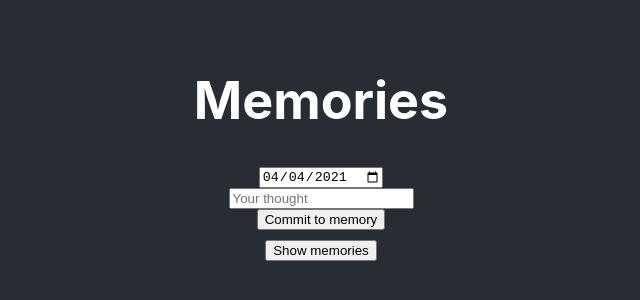
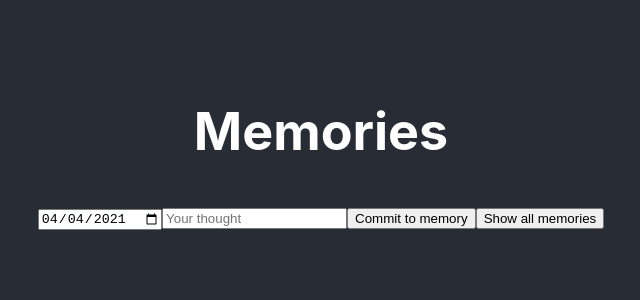
Before and after one commit to robpwatkins/faunadb-test, a React (Create React App) app: page / in a window 1280 px wide. Shown: the part 252-552 px from the top of the page, without its empty margins (319-959 px from the left). Built offline with nearby package versions, Linux system fonts and the light colour scheme.

Commit message:
mostly working

```diff
--- a/src/App.js
+++ b/src/App.js
@@ -5,36 +5,50 @@ function App() {
   const [thought, setThought] = useState({ date: new Date().toISOString().split('T')[0], text: ''});
   const [memories, setMemories] = useState();
 
-  const getMemories = async () => {
-    const resp = await fetch('/api/memories');
-    const data = await resp.json();
-    console.log(data);
-    setMemories(data);
-  }
-
-  const memCard = (m, i) => <div key={i}>{m.data.text}</div>
-
-  const renderMemories = memories ? memories.map(memCard)
-    : <button onClick={getMemories}>Show memories</button>
-
   const saveThought = async () => {
     const resp = await fetch('/api/post-memory', {
       method: 'POST',
       body: JSON.stringify(thought),
     });
-    const { error, message } = await resp.json();
-    error ? console.error(error) : console.log(message);
+    const { error, newMem } = await resp.json();
+    error ? console.error(error) : setMemories([ ...memories, newMem ]);
+  };
+
+  const getMemories = async () => {
+    const resp = await fetch('/api/memories');
+    const data = await resp.json();
+    setMemories(data);
+  }
+
+  const deleteMemory = async memory => {
+    const resp = await fetch('/api/deleteMemory', {
+      method: 'DELETE',
+      body: JSON.stringify(memory)
+    });
+    const { error, mem } = await resp.json();
+    const surviving = memories.filter(m => mem.ref['@ref'].id !== m.ref['@ref'].id);
+    error ? console.error(error) : setMemories(surviving);
   };
 
   const handleThoughtChange = e => setThought({ ...thought, [e.target.name]: e.target.value });
 
+  const memCard = (m, i) => <div key={i}>{m.data.text}<span onClick={() => deleteMemory(m)}>x</span></div>
+
+  const renderMemories = memories ? memories.map(memCard) : null;
+
+
   return (
     <div className="App">
-      <h1>Memories</h1>
-      <input type="date" name="date" value={thought.date} onChange={handleThoughtChange} />
-      <input type="text" name="text" placeholder="Your thought" value={thought.text} onChange={handleThoughtChange} />
-      <button onClick={saveThought}>Commit to memory</button>
-      <div id="memories">{renderMemories}</div>
+      <header><h1>Memories</h1></header>
+      <main>
+        <div id="input">
+          <input type="date" name="date" value={thought.date} onChange={handleThoughtChange} />
+          <input type="text" name="text" placeholder="Your thought" value={thought.text} onChange={handleThoughtChange} />
+          <button onClick={saveThought}>Commit to memory</button>
+          <button onClick={getMemories}>Show all memories</button>
+        </div>
+        <div id="memories">{renderMemories}</div>
+      </main>
     </div>
   );
 }
```
Also changed, not shown: 1 other file (tests, documents, lock files or other folders).
